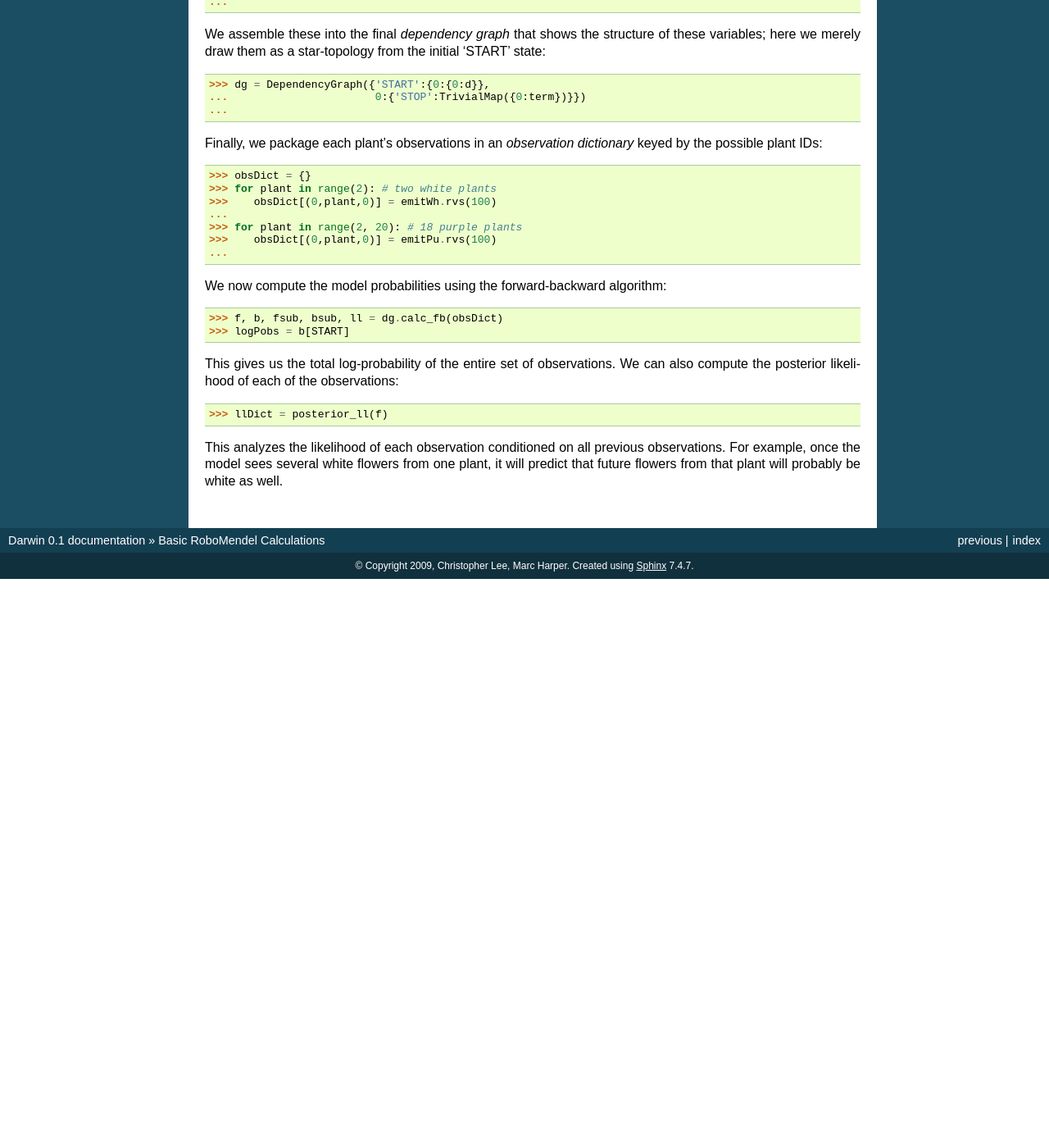
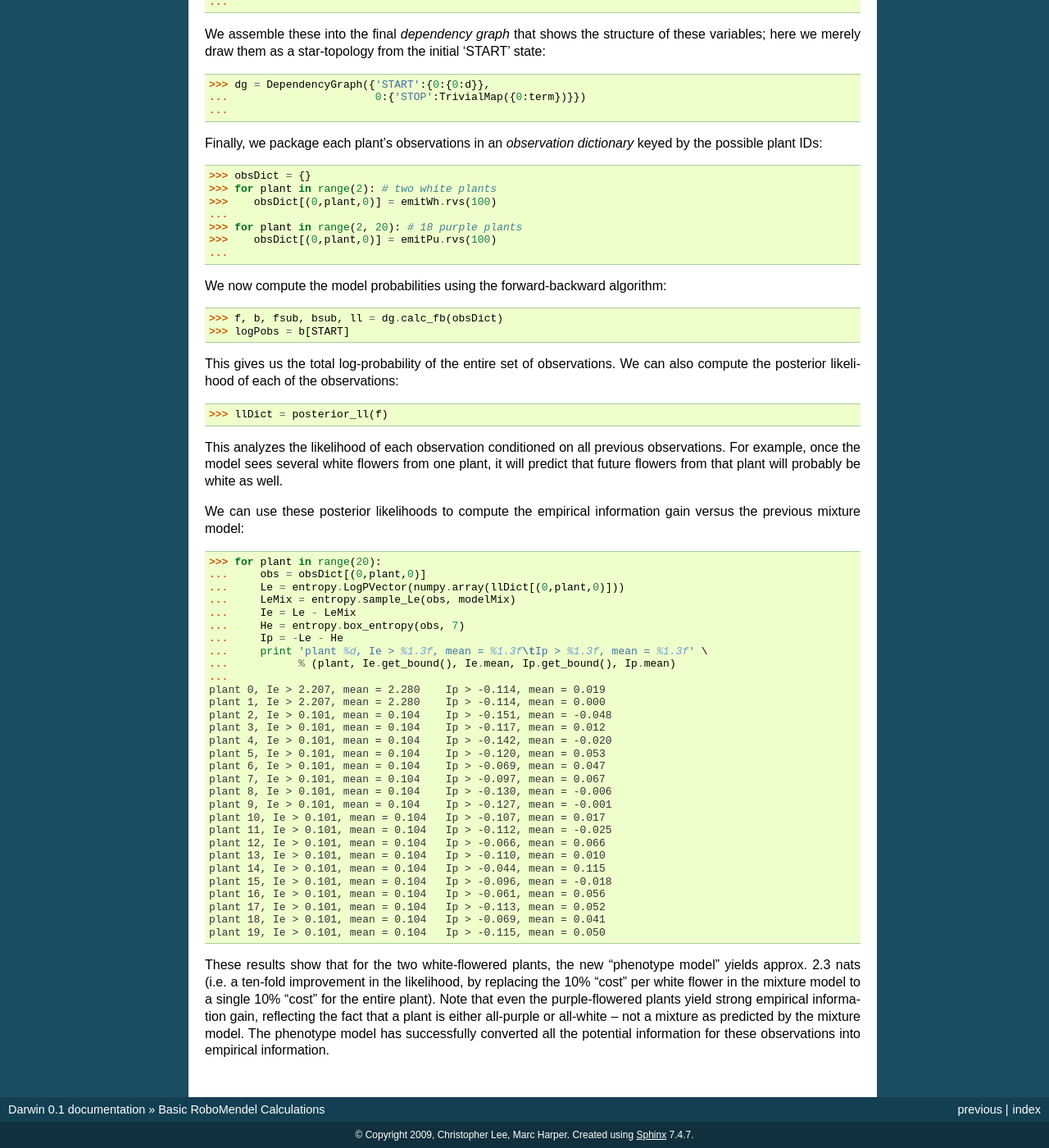
Before and after one commit to cjlee112/darwin, a Sphinx documentation site: the page built from doc/tutorials/robomendel1.rst, in a window 1280 px wide and 1400 px high, scrolled down 3526 px. Shown: the whole window at 82% size. Built offline with Sphinx 7.4.7, drawn with Linux system fonts in a browser that asks for light colours; before the commit the page ends 4232 px from its top, so only the background shows below that.

Commit message:
added phenotype Ie calcs to tutorial

```diff
--- a/doc/tutorials/robomendel1.rst
+++ b/doc/tutorials/robomendel1.rst
@@ -257,3 +257,47 @@ This analyzes the likelihood of each observation conditioned on all
 previous observations.  For example, once the model sees several white
 flowers from one plant, it will predict that future flowers from that
 plant will probably be white as well.
+
+We can use these posterior likelihoods to compute the empirical information
+gain versus the previous mixture model::
+
+   >>> for plant in range(20):
+   ...     obs = obsDict[(0,plant,0)]
+   ...     Le = entropy.LogPVector(numpy.array(llDict[(0,plant,0)]))
+   ...     LeMix = entropy.sample_Le(obs, modelMix)
+   ...     Ie = Le - LeMix
+   ...     He = entropy.box_entropy(obs, 7)
+   ...     Ip = -Le - He
+   ...     print 'plant %d, Ie > %1.3f, mean = %1.3f\tIp > %1.3f, mean = %1.3f' \
+   ...           % (plant, Ie.get_bound(), Ie.mean, Ip.get_bound(), Ip.mean)
+   ...
+   plant 0, Ie > 2.207, mean = 2.280	Ip > -0.114, mean = 0.019
+   plant 1, Ie > 2.207, mean = 2.280	Ip > -0.114, mean = 0.000
+   plant 2, Ie > 0.101, mean = 0.104	Ip > -0.151, mean = -0.048
+   plant 3, Ie > 0.101, mean = 0.104	Ip > -0.117, mean = 0.012
+   plant 4, Ie > 0.101, mean = 0.104	Ip > -0.142, mean = -0.020
+   plant 5, Ie > 0.101, mean = 0.104	Ip > -0.120, mean = 0.053
+   plant 6, Ie > 0.101, mean = 0.104	Ip > -0.069, mean = 0.047
+   plant 7, Ie > 0.101, mean = 0.104	Ip > -0.097, mean = 0.067
+   plant 8, Ie > 0.101, mean = 0.104	Ip > -0.130, mean = -0.006
+   plant 9, Ie > 0.101, mean = 0.104	Ip > -0.127, mean = -0.001
+   plant 10, Ie > 0.101, mean = 0.104	Ip > -0.107, mean = 0.017
+   plant 11, Ie > 0.101, mean = 0.104	Ip > -0.112, mean = -0.025
+   plant 12, Ie > 0.101, mean = 0.104	Ip > -0.066, mean = 0.066
+   plant 13, Ie > 0.101, mean = 0.104	Ip > -0.110, mean = 0.010
+   plant 14, Ie > 0.101, mean = 0.104	Ip > -0.044, mean = 0.115
+   plant 15, Ie > 0.101, mean = 0.104	Ip > -0.096, mean = -0.018
+   plant 16, Ie > 0.101, mean = 0.104	Ip > -0.061, mean = 0.056
+   plant 17, Ie > 0.101, mean = 0.104	Ip > -0.113, mean = 0.052
+   plant 18, Ie > 0.101, mean = 0.104	Ip > -0.069, mean = 0.041
+   plant 19, Ie > 0.101, mean = 0.104	Ip > -0.115, mean = 0.050
+
+These results show that for the two white-flowered plants, the new
+"phenotype model" yields approx. 2.3 nats (i.e. a ten-fold improvement
+in the likelihood, by replacing the 10% "cost" per white flower in
+the mixture model to a single 10% "cost" for the entire plant).
+Note that even the purple-flowered plants yield strong empirical
+information gain, reflecting the fact that a plant is either
+all-purple or all-white -- not a mixture as predicted by the mixture model.
+The phenotype model has successfully converted all the potential
+information for these observations into empirical information.
```
